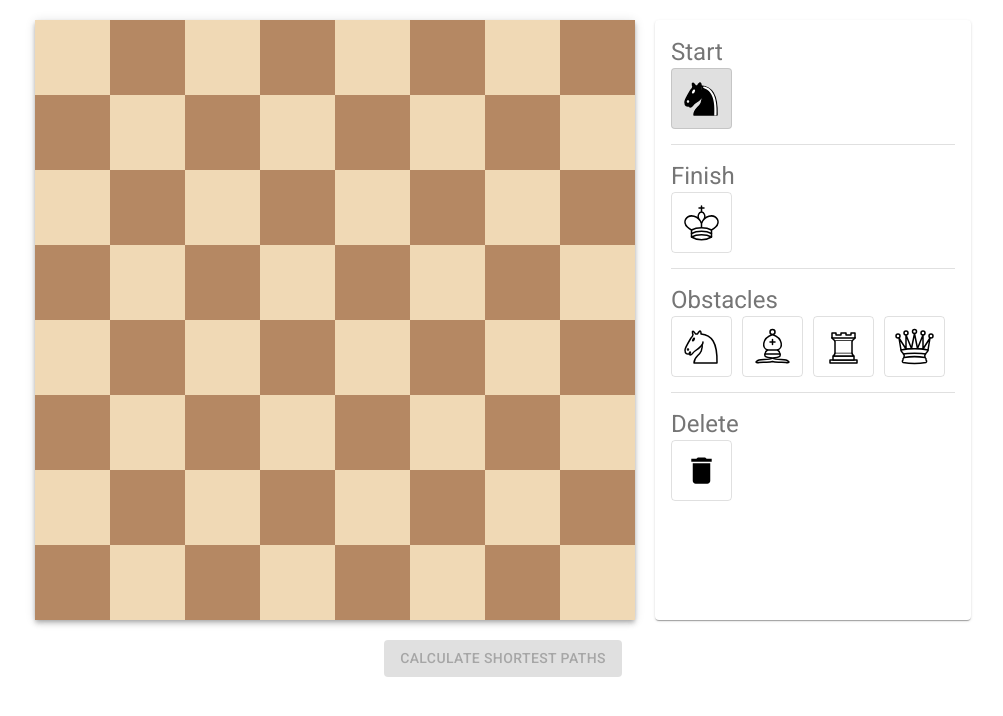
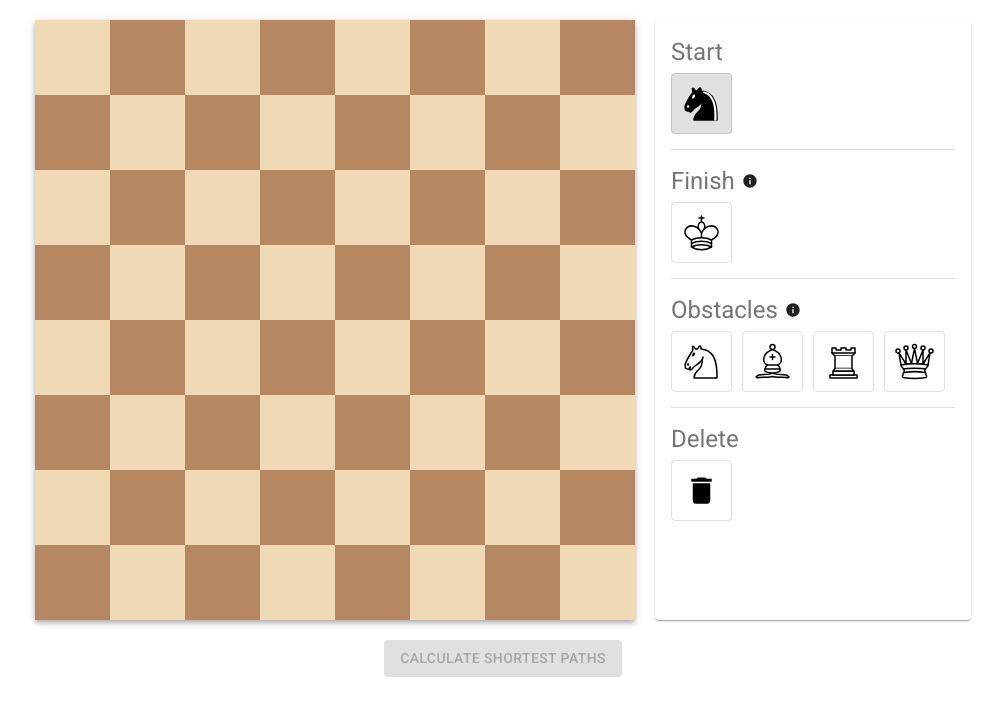
Before and after one commit to kyu2000/walking-knight, a React (Create React App) app: page / in a window 1280 px wide. Shown: the top 716 px of the page, without its empty margins (137-1140 px from the left). Built offline with nearby package versions, Linux system fonts and the light colour scheme.

Commit message:
Added tooltips for clarity

```diff
--- a/src/components/InteractiveBoard/InteractiveBoard.css
+++ b/src/components/InteractiveBoard/InteractiveBoard.css
@@ -23,6 +23,17 @@
     margin-left: 20px;
 }
 
+.text_icon_container {
+    display: flex;
+    flex-direction: row;
+    align-items: center;
+    margin-bottom: 5px;
+}
+
+.icon {
+    margin-left: 7px;
+}
+
 .piece_button_container {
     height: 45px;
     width: 45px;
--- a/src/components/InteractiveBoard/InteractiveBoard.tsx
+++ b/src/components/InteractiveBoard/InteractiveBoard.tsx
@@ -1,6 +1,7 @@
 import React from 'react';
 import './InteractiveBoard.css';
-import { Paper, Card, CardContent, Divider, Typography, Button } from '@material-ui/core';
+import { Paper, Card, CardContent, Divider, Typography, Button, Tooltip } from '@material-ui/core';
+import InfoIcon from '@material-ui/icons/Info';
 import BoardDisplay from '../BoardDisplay';
 import PieceButton from '../PieceButton';
 import { Board, BoardPiece } from '../../Board';
@@ -46,6 +47,7 @@ export default class InteractiveBoard extends React.Component<IInteractiveBoardP
 
     render(): JSX.Element {
         const board: Board = this.state.board;
+        const disable_button: boolean = !board.exists_start_and_dest();
 
         return (
             <div className='flex_vcenter int_board_container'>
@@ -61,75 +63,113 @@ export default class InteractiveBoard extends React.Component<IInteractiveBoardP
 
                     <Card className='piece_card_container'>
                         <CardContent>
+                            <div className='text_icon_container'>
                                 <Typography variant='h5' color='textSecondary'>
                                     Start
                                 </Typography>
+                            </div>
                             <PieceButton
                                 selected={this.state.selected}
                                 piece={BoardPiece.BlackKnight}
                                 on_change={() => {
                                     this.setState({ selected: BoardPiece.BlackKnight })
                                 }}
+                                tooltip='Start'
                             />
 
                             <Divider style={{ margin: '15px 0px' }} />
 
+                            <div className='text_icon_container'>
                                 <Typography variant='h5' color='textSecondary'>
                                     Finish
                                 </Typography>
+                                <Tooltip title='Only for marking destination. Does not attack.'>
+                                    <InfoIcon className='icon' style={{ fontSize: 16 }} />
+                                </Tooltip>
+                            </div>
                             <PieceButton
                                 selected={this.state.selected}
                                 piece={BoardPiece.Dest}
                                 on_change={() => {
                                     this.setState({ selected: BoardPiece.Dest })
                                 }}
+                                tooltip='Finish'
                             />
 
                             <Divider style={{ margin: '15px 0px' }} />
 
+                            <div className='text_icon_container'>
                                 <Typography variant='h5' color='textSecondary'>
                                     Obstacles
                                 </Typography>
-                            {[
-                                BoardPiece.WhiteKnight,
-                                BoardPiece.WhiteBishop,
-                                BoardPiece.WhiteRook,
-                                BoardPiece.WhiteQueen
-                            ].map(piece => (
+                                <Tooltip title='Obstacles have the same attack patterns as their equivalent chess piece. The Black Knight cannot move into a square under attack. Obstacles do not move.'>
+                                    <InfoIcon className='icon' style={{ fontSize: 16 }} />
+                                </Tooltip>
+                            </div>
                             <PieceButton
                                 selected={this.state.selected}
-                                    piece={piece}
+                                piece={BoardPiece.WhiteKnight}
                                 on_change={() => {
-                                        this.setState({ selected: piece })
+                                    this.setState({ selected: BoardPiece.WhiteKnight })
                                 }}
+                                tooltip='Knight Obstacle'
                             />
-                            ))
-                            }
+                            <PieceButton
+                                selected={this.state.selected}
+                                piece={BoardPiece.WhiteBishop}
+                                on_change={() => {
+                                    this.setState({ selected: BoardPiece.WhiteBishop })
+                                }}
+                                tooltip='Bishop Obstacle'
+                            />
+                            <PieceButton
+                                selected={this.state.selected}
+                                piece={BoardPiece.WhiteRook}
+                                on_change={() => {
+                                    this.setState({ selected: BoardPiece.WhiteRook })
+                                }}
+                                tooltip='Knight Obstacle'
+                            />
+                            <PieceButton
+                                selected={this.state.selected}
+                                piece={BoardPiece.WhiteQueen}
+                                on_change={() => {
+                                    this.setState({ selected: BoardPiece.WhiteQueen })
+                                }}
+                                tooltip='Queen Obstacle'
+                            />
 
                             <Divider style={{ margin: '15px 0px' }} />
 
+                            <div className='text_icon_container'>
                                 <Typography variant='h5' color='textSecondary'>
                                     Delete
                                 </Typography>
+                            </div>
                             <PieceButton
                                 selected={this.state.selected}
                                 piece={BoardPiece.None}
                                 on_change={() => {
                                     this.setState({ selected: BoardPiece.None })
                                 }}
+                                tooltip='Delete'
                             />
                         </CardContent>
                     </Card>
                 </div>
                 <div className='inline_flex_hcenter calculate_button_container'>
+                    <Tooltip title={disable_button ? 'Place Start and Finish' : ''}>
+                        <span>
                             <Button
                                 variant='contained'
                                 color='primary'
-                        disabled={!board.exists_start_and_dest()}
+                                disabled={disable_button}
                                 onClick={this.props.on_calculate(board)}
                             >
                                 Calculate Shortest Paths
                             </Button>
+                        </span>
+                    </Tooltip>
                 </div>
             </div>
         );
--- a/src/components/PieceButton/PieceButton.tsx
+++ b/src/components/PieceButton/PieceButton.tsx
@@ -1,4 +1,5 @@
 import './PieceButton.css';
+import { Tooltip } from '@material-ui/core';
 import { ToggleButton } from '@material-ui/lab';
 import { piece_to_svg } from '../BoardDisplay';
 import { BoardPiece } from '../../Board';
@@ -7,10 +8,12 @@ interface IPieceButtonProps {
     piece: BoardPiece,
     selected: BoardPiece,
     on_change: () => void,
+    tooltip: string
 }
 
-export const PieceButton = ({ piece, selected, on_change }: IPieceButtonProps) => (
+export const PieceButton = ({ piece, selected, on_change, tooltip }: IPieceButtonProps) => (
     <div className='piece_button'>
+        <Tooltip title={tooltip}>
             <ToggleButton
                 selected={selected === piece}
                 onChange={on_change}
@@ -20,5 +23,6 @@ export const PieceButton = ({ piece, selected, on_change }: IPieceButtonProps) =
                     {piece_to_svg(piece)}
                 </div>
             </ToggleButton>
+        </Tooltip>
     </div>
 );
```
Also changed, not shown: 1 other file (tests, documents, lock files or other folders). Lines whose indentation alone changed are shown as unchanged.
